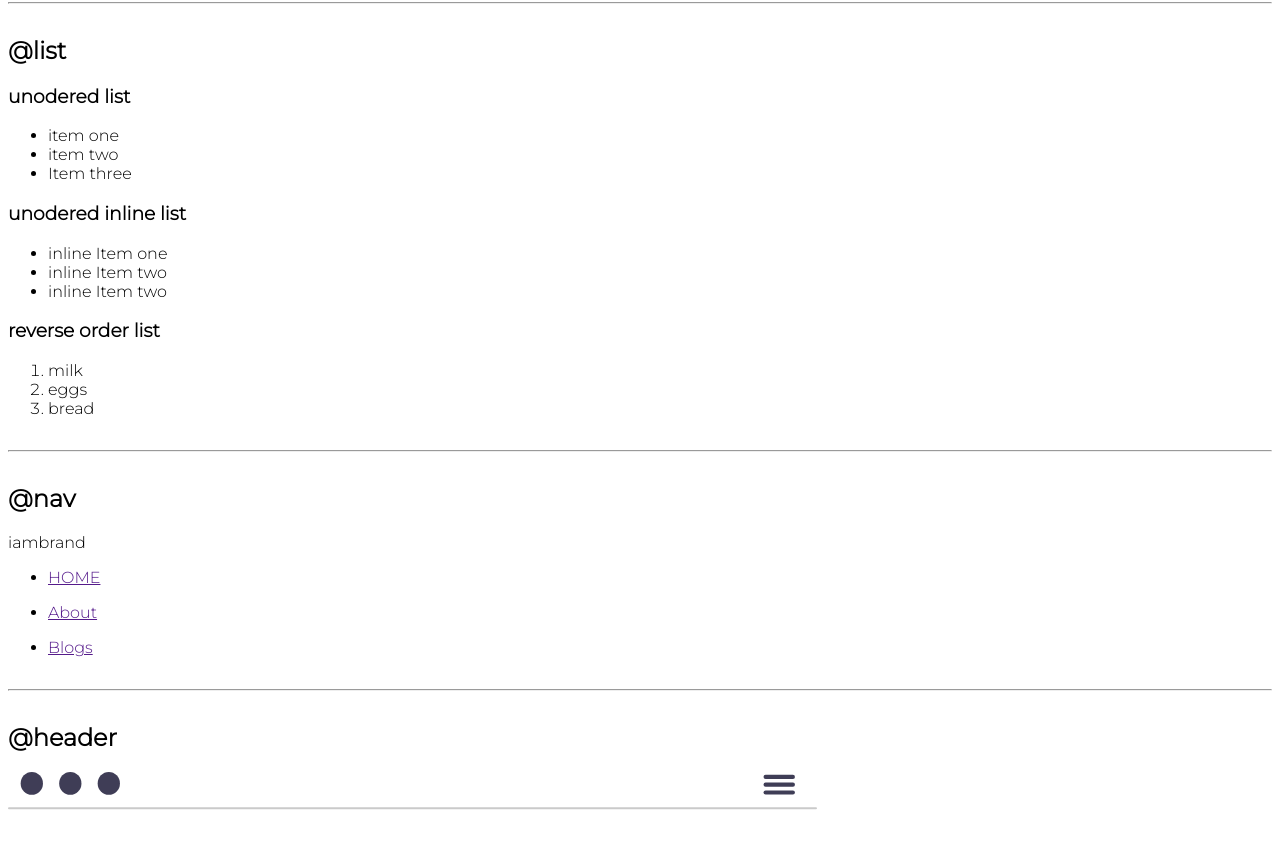
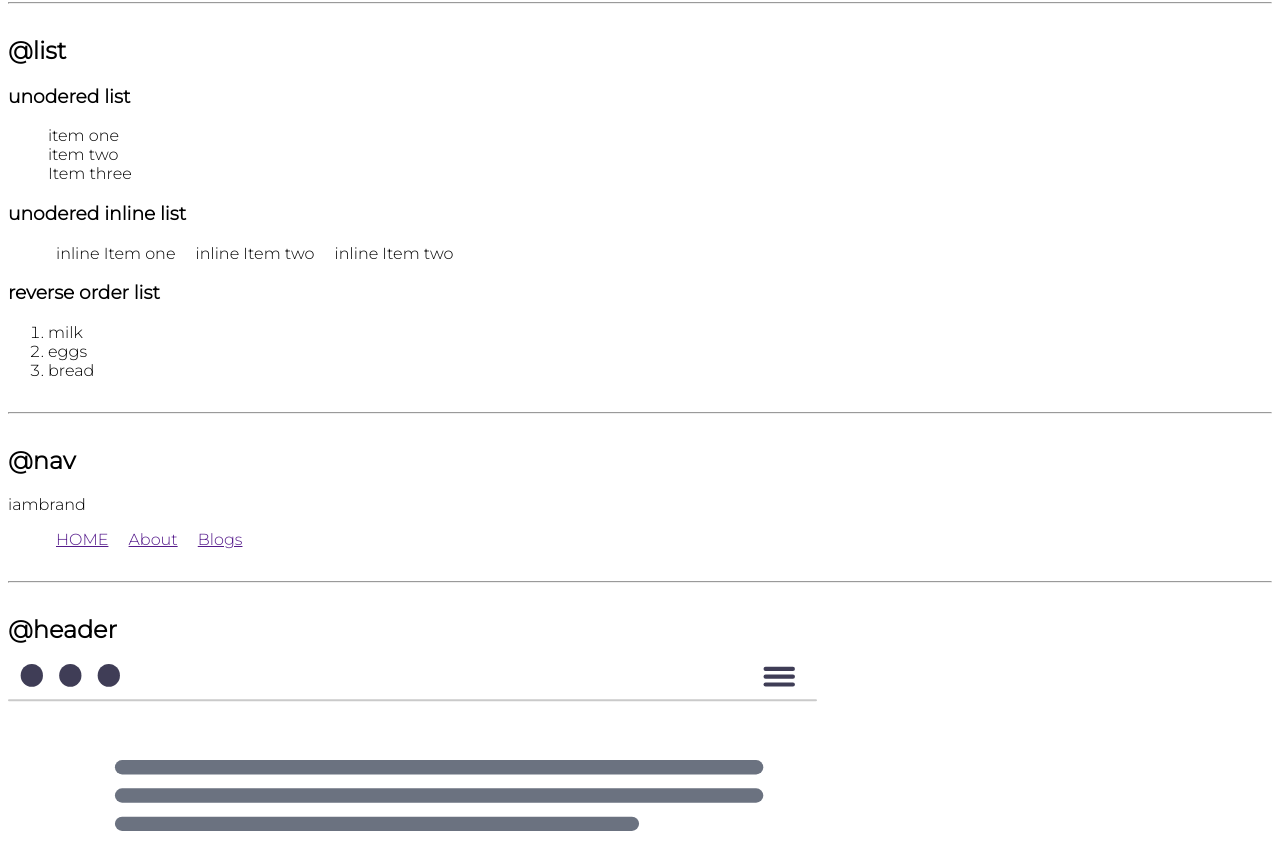
Before and after one commit to aman225/Amandixit-portfolio, a plain HTML site: page index.html in a window 1280 px wide. Shown: the part 800-1654 px from the top of the page. Drawn offline with Linux system fonts and the light colour scheme.

Commit message:
minor css changes

```diff
--- a/index.html
+++ b/index.html
@@ -28,7 +28,7 @@
     <h2>@container</h2>
 
     <h3>fluid container</h3>
-    <div class="container-fluid">This the fluid container and it will go till the end of the page</div>
+    <div class="container-fluid">this the fluid container and it will go till the end of the page</div>
 
     <h3>center container</h3>
     <div class="container-center ">This is center container and it will go till the end specified width</div>
@@ -46,7 +46,7 @@
 
     <h3>unodered list</h3>
 
-    <ul>
+    <ul class="list-non-bullet">
         <li>item one</li>
         <li>item two</li>
         <li>Item three</li>
@@ -55,10 +55,10 @@
 
     <h3>unodered inline list </h3>
 
-    <ul>
-        <li>inline Item one</li>
-        <li>inline Item two</li>
-        <li>inline Item two</li>
+    <ul class="list-non-bullet">
+        <li class="list-item-inline">inline Item one</li>
+        <li class="list-item-inline">inline Item two</li>
+        <li class="list-item-inline">inline Item two</li>
     </ul>
 
     <h3>reverse order list</h3>
@@ -73,22 +73,18 @@
 
     <h2>@nav</h2>
 
-    <nav>
-        <div>iambrand</div>
-        <ul>
-            <li>
+    <nav class="navigation">
+        <div class="nav-brand">iambrand</div>
+        <ul class="list-non-bullet">
+            <li class="list-item-inline">
                 <a href="">HOME</a>
             </li>
-        </ul>
 
-        <ul>
-            <li>
+            <li class="list-item-inline">
                 <a href="">About</a>
             </li>
-        </ul>
 
-        <ul>
-            <li>
+            <li class="list-item-inline">
                 <a href="">Blogs</a>
             </li>
         </ul>
--- a/style.css
+++ b/style.css
@@ -49,4 +49,13 @@ hr {
     border-color:#a78bfa;
 }
 
-/*lists
+/*lists*/
+
+.list-non-bullet{
+     list-style: none;
+}
+
+.list-item-inline{
+    display: inline;
+    padding: 0rem 0.5rem;
+}
```
